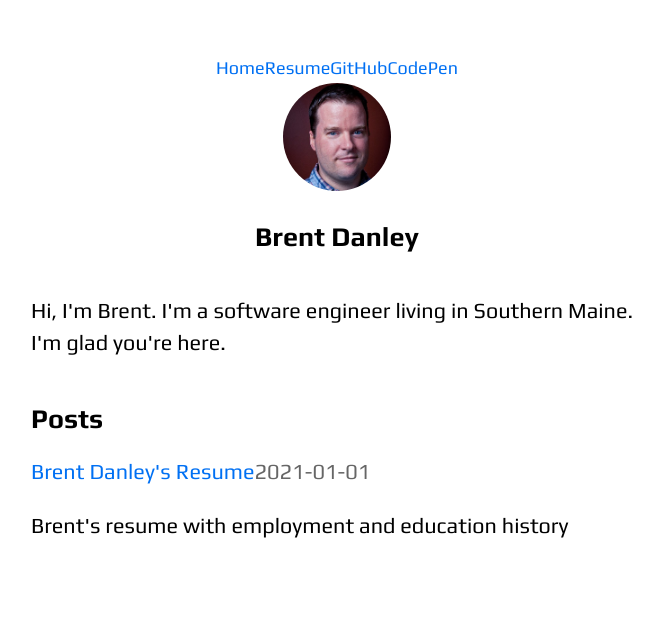
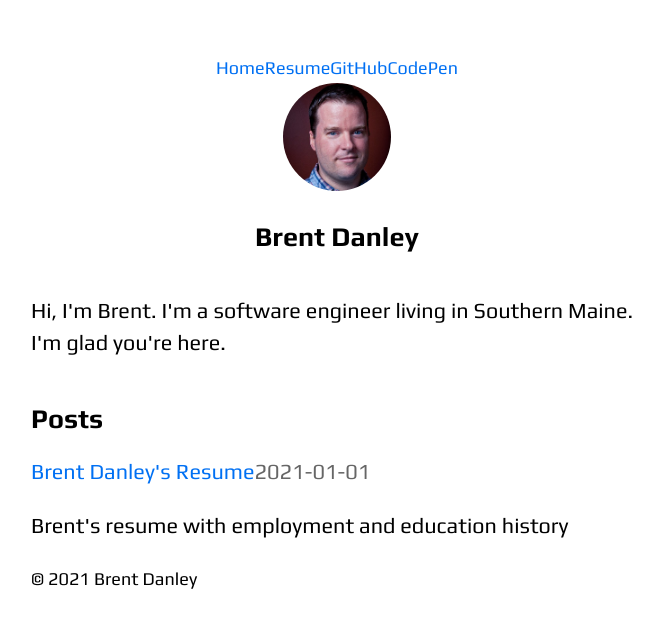
Before and after one commit to brentdanley/codes, a Next.js app: page / in a window 1280 px wide. Shown: the top 628 px of the page, without its empty margins (303-966 px from the left). Built offline with nearby package versions, Linux system fonts and the light colour scheme.

Commit message:
Updates README. Adds footer. Nav links open in new tab.

```diff
--- /dev/null
+++ b/components/footer.js
@@ -0,0 +1,10 @@
+import { format } from 'date-fns'
+
+const Footer = () => {
+
+    return (
+        <p>&copy; {format(new Date(), 'yyyy')} Brent Danley</p>
+    )
+}
+
+export default Footer
--- a/components/header.js
+++ b/components/header.js
@@ -4,7 +4,7 @@ import PrimaryNavigation from './primary-navigation'
 import utilStyles from '../styles/utils.module.css'
 import styles from './layout.module.css'
 
-export default function Header(props) {
+const Header = props => {
     return (
         <header className={styles.header}>
                 <PrimaryNavigation />
@@ -28,3 +28,5 @@ export default function Header(props) {
         </header>
     )
 }
+
+export default Header
--- a/components/layout.js
+++ b/components/layout.js
@@ -1,5 +1,6 @@
 import Head from 'next/head'
 import Header from './header'
+import Footer from './footer'
 import styles from './layout.module.css'
 import Link from 'next/link'
 
@@ -31,6 +32,7 @@ export default function Layout({ children, home }) {
           </Link>
         </div>
       )}
+      <Footer />
     </div>
   )
 }
--- a/components/primary-navigation.js
+++ b/components/primary-navigation.js
@@ -25,7 +25,7 @@ export default function PrimaryNavigation() {
         {
             navItems.map(item => (
                 item.link.indexOf('http') === 0
-                    ? <a href={item.link}>{item.label}</a>
+                    ? <a href={item.link} target="_blank">{item.label}</a>
                     : <Link href={item.link}><a>{item.label}</a></Link>
             ))
         }
```
Also changed, not shown: 1 other file (tests, documents, lock files or other folders).
